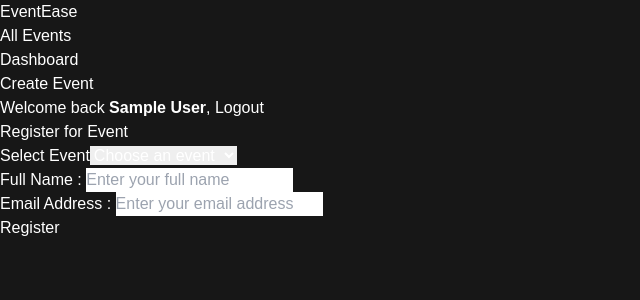
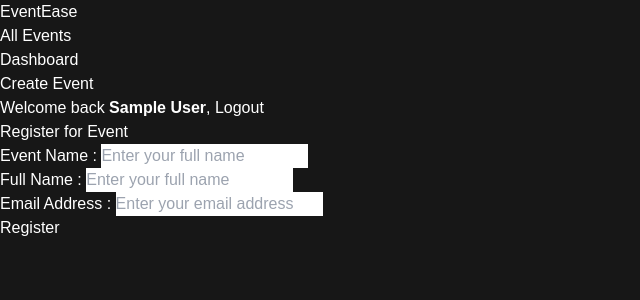
Before and after one commit to mobinrayhan/EventEase, a Next.js app in the folder frontend/: page /dashboard/registration-event in a window 1280 px wide. Shown: the top 300 px of the page, without its empty margins (0-640 px from the left). Built offline with nearby package versions, Linux system fonts and the light colour scheme; sample sign-in values are in the browser's storage.

Commit message:
seperate reg for event form antoher components

```diff
--- a/frontend/src/app/dashboard/registration-event/page.tsx
+++ b/frontend/src/app/dashboard/registration-event/page.tsx
@@ -1,5 +1,4 @@
-import Button from "../../../components/UI/button";
-import Input from "../../../components/UI/input";
+import CreateEventForm from "../../../components/events/create-event-form";
 
 export default async function RegisterEventPage({
   searchParams,
@@ -7,7 +6,6 @@ export default async function RegisterEventPage({
   searchParams: Promise<{ [key: string]: string | string[] | undefined }>;
 }) {
   const queryParams = await searchParams;
-  console.log(queryParams);
 
   return (
     <main className="flex min-h-screen items-center justify-center bg-gray-100 p-6">
@@ -15,53 +13,7 @@ export default async function RegisterEventPage({
         <h1 className="mb-6 text-center text-3xl font-bold">
           Register for Event
         </h1>
-        <form className="space-y-6">
-          <div>
-            <label
-              htmlFor="event"
-              className="block text-sm font-medium text-gray-700"
-            >
-              Select Event
-            </label>
-            <select
-              id="event"
-              name="event"
-              className="w-full rounded border p-3 focus:ring-2 focus:ring-blue-500"
-              required
-            >
-              <option value="">Choose an event</option>
-              <option value="coding-workshop">Coding Workshop</option>
-              <option value="film-making">Film Making</option>
-              <option value="tech-conference">Tech Conference</option>
-            </select>
-          </div>
-
-          <Input
-            type="text"
-            id="name"
-            name="name"
-            className="w-full rounded border p-3 focus:ring-2 focus:ring-blue-500"
-            placeholder="Enter your full name"
-            required
-            label="Full Name"
-          />
-          <Input
-            label="Email Address"
-            type="email"
-            id="email"
-            name="email"
-            className="w-full rounded border p-3 focus:ring-2 focus:ring-blue-500"
-            placeholder="Enter your email address"
-            required
-          />
-
-          <Button
-            type="submit"
-            className="w-full rounded bg-blue-500 px-4 py-2 text-white hover:bg-blue-600"
-          >
-            Register
-          </Button>
-        </form>
+        <CreateEventForm queryParams={queryParams} />
       </div>
     </main>
   );
--- /dev/null
+++ b/frontend/src/components/events/create-event-form.tsx
@@ -0,0 +1,50 @@
+import Button from "../UI/button";
+import Input from "../UI/input";
+
+export default function CreateEventForm({
+  queryParams,
+}: {
+  queryParams: { [key: string]: string | string[] | undefined };
+}) {
+  return (
+    <form className="space-y-6">
+      <Input
+        type="text"
+        id="name"
+        name="name"
+        className="w-full rounded border p-3 focus:ring-2 focus:ring-blue-500"
+        placeholder="Enter your full name"
+        required
+        label="Event Name"
+        defaultValue={queryParams?.eventName}
+      />
+
+      <Input
+        type="text"
+        id="name"
+        name="name"
+        className="w-full rounded border p-3 focus:ring-2 focus:ring-blue-500"
+        placeholder="Enter your full name"
+        required
+        label="Full Name"
+      />
+
+      <Input
+        label="Email Address"
+        type="email"
+        id="email"
+        name="email"
+        className="w-full rounded border p-3 focus:ring-2 focus:ring-blue-500"
+        placeholder="Enter your email address"
+        required
+      />
+
+      <Button
+        type="submit"
+        className="w-full rounded bg-blue-500 px-4 py-2 text-white hover:bg-blue-600"
+      >
+        Register
+      </Button>
+    </form>
+  );
+}
```
Also changed, not shown: frontend/src/components/events/event-item.tsx (+5 -3 lines).
